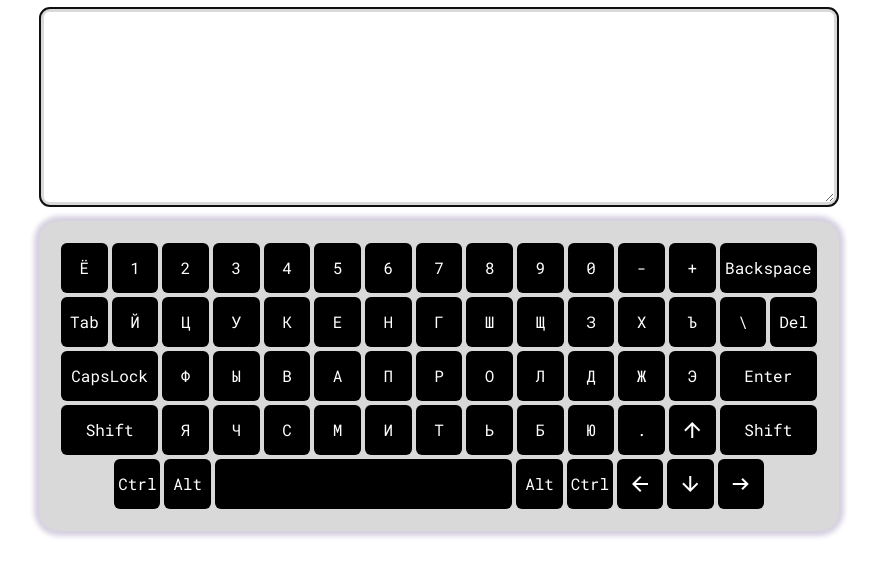
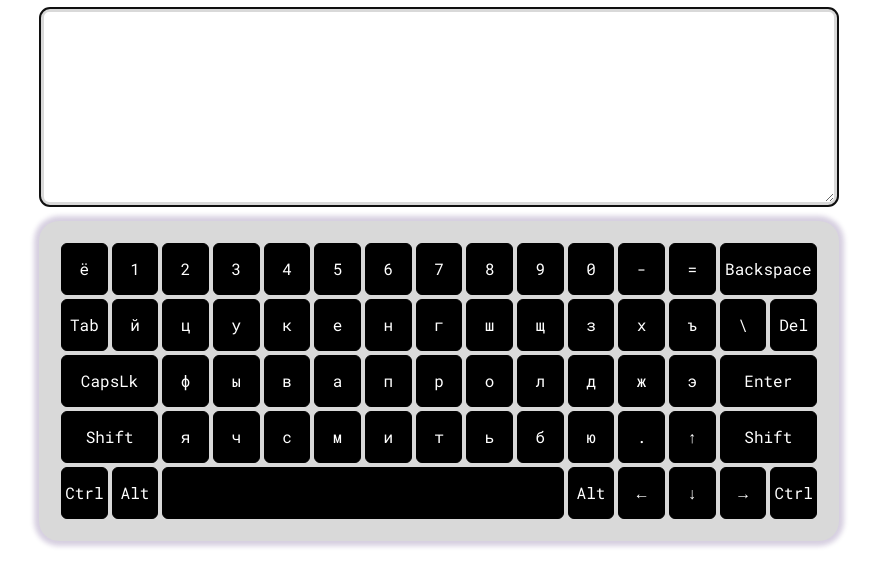
Before and after one commit to avmochkina/virtual-keyboard, a plain HTML site: page index.html in a window 1280 px wide. Shown: the part 160-746 px from the top of the page, without its empty margins (201-1078 px from the left). Drawn offline with nearby package versions, Linux system fonts and the light colour scheme.

Commit message:
feat: change the way of render keyboard

```diff
--- a/script.js
+++ b/script.js
@@ -25,89 +25,96 @@ container.appendChild(main);
 main.appendChild(textarea);
 textarea.focus();
 
+//EN-RU Btn
+const langBtn = {
+    keyRu: [
+        ['ё','1','2','3','4','5','6','7','8','9','0','-','=','Backspace'],
+        ['Tab','й','ц','у','к','е','н','г','ш','щ','з','х','ъ','\\','Del'],
+        ['CapsLk','ф','ы','в','а','п','р','о','л','д','ж','э','Enter'],
+        ['Shift','я','ч','с','м','и','т','ь','б','ю','.','↑','Shift'],
+        ['Ctrl','Alt',' ','Alt','←','↓','→','Ctrl'],
+    ],
+    keyRuShift: [
+        ['Ё', '!', '"', '№', ';', '%', ':', '?', '*', '(', ')', '_', '+', 'Backspace'],
+        ['Tab','Й','Ц','У','К','Е','Н','Г','Ш','Щ','З','Х','Ъ','\\','Del'],,
+        ['CapsLk','Ф','Ы','В','А','П','Р','О','Л','Д','Ж','Э','Enter'],
+        ['Shift','Я','Ч','С','М','И','Т','Ь','Б','Ю','.','↑','Shift'],
+        ['Ctrl','Alt',' ','Alt','←','↓','→','Ctrl'],
+    ],
+    keyEn: [
+        ['`','1','2','3','4','5','6','7','8','9','0','-','='],
+        ['Tab','q','w','e','r','t','y','u','i','o','p','[',']','\\','Del'],
+        ['CapsLk','a','s','d','f','g','h','j','k','l',';','\'','Enter'],
+        ['Shift','z','x','c','v','b','n','m',',','.','/','↑','Shift'],
+        ['Ctrl','Alt',' ','Alt','←','↓','→','Ctrl'],
+    ],
+    keyEnShift: [
+        ['~','!','@','#','$','%','^','&','*','(',')','_','+'],
+        ['Tab','Q','W','E','R','T','Y','U','I','O','P','{','}','|','Del'],
+        ['CapsLk','A','S','D','F','G','H','J','K','L',':','"','Enter'],
+        ['Shift','Z','X','C','V','B','N','M','<','>','?','↑','Shift'],
+        ['Ctrl','Alt',' ','Alt','←','↓','→','Ctrl'],
+    ]
+}
 //Keyboard
-const keyboardHtml =
-    `<div class="keyboard">
-        <div class="keyboard__line">
-            <div class="keyboard__btn" data-key="">Ё</div>
-            <div class="keyboard__btn" data-key="1">1</div>
-            <div class="keyboard__btn" data-key="2">2</div>
-            <div class="keyboard__btn" data-key="3">3</div>
-            <div class="keyboard__btn" data-key="4">4</div>
-            <div class="keyboard__btn" data-key="5">5</div>
-            <div class="keyboard__btn" data-key="6">6</div>
-            <div class="keyboard__btn" data-key="7">7</div>
-            <div class="keyboard__btn" data-key="8">8</div>
-            <div class="keyboard__btn" data-key="9">9</div>
-            <div class="keyboard__btn" data-key="0">0</div>
-            <div class="keyboard__btn" data-key="-">-</div>
-            <div class="keyboard__btn" data-key="+">+</div>
-            <div class="keyboard__btn keyboard__btn_l" data-key="Backspace">Backspace</div>
-        </div>
-        <div class="keyboard__line">
-            <div class="keyboard__btn keyboard__btn_m" data-key="Tab">Tab</div>
-            <div class="keyboard__btn" data-key="й">Й</div>
-            <div class="keyboard__btn" data-key="ц">Ц</div>
-            <div class="keyboard__btn" data-key="у">У</div>
-            <div class="keyboard__btn" data-key="к">К</div>
-            <div class="keyboard__btn" data-key="е">Е</div>
-            <div class="keyboard__btn" data-key="н">Н</div>
-            <div class="keyboard__btn" data-key="г">Г</div>
-            <div class="keyboard__btn" data-key="ш">Ш</div>
-            <div class="keyboard__btn" data-key="щ">Щ</div>
-            <div class="keyboard__btn" data-key="з">З</div>
-            <div class="keyboard__btn" data-key="х">Х</div>
-            <div class="keyboard__btn" data-key="ъ">Ъ</div>
-            <div class="keyboard__btn" data-key="\\">\\</div>
-            <div class="keyboard__btn" data-key="\\">Del</div>
-        </div>
-        <div class="keyboard__line">
-            <div class="keyboard__btn keyboard__btn_l" data-key="CapsLock">CapsLock</div>
-            <div class="keyboard__btn" data-key="ф">Ф</div>
-            <div class="keyboard__btn" data-key="ы">Ы</div>
-            <div class="keyboard__btn" data-key="в">В</div>
-            <div class="keyboard__btn" data-key="а">А</div>
-            <div class="keyboard__btn" data-key="п">П</div>
-            <div class="keyboard__btn" data-key="р">Р</div>
-            <div class="keyboard__btn" data-key="о">О</div>
-            <div class="keyboard__btn" data-key="л">Л</div>
-            <div class="keyboard__btn" data-key="д">Д</div>
-            <div class="keyboard__btn" data-key="ж">Ж</div>
-            <div class="keyboard__btn" data-key="э">Э</div>
-            <div class="keyboard__btn keyboard__btn_l" data-key="">Enter</div>
-        </div>
-        <div class="keyboard__line">
-            <div class="keyboard__btn keyboard__btn_l" data-key="Shift">Shift</div>
-            <div class="keyboard__btn" data-key="я">Я</div>
-            <div class="keyboard__btn" data-key="ч">Ч</div>
-            <div class="keyboard__btn" data-key="с">С</div>
-            <div class="keyboard__btn" data-key="м">М</div>
-            <div class="keyboard__btn" data-key="и">И</div>
-            <div class="keyboard__btn" data-key="т">Т</div>
-            <div class="keyboard__btn" data-key="ь">Ь</div>
-            <div class="keyboard__btn" data-key="б">Б</div>
-            <div class="keyboard__btn" data-key="ю">Ю</div>
-            <div class="keyboard__btn" data-key=".">.</div>
-            <div class="keyboard__btn" data-key=""><span class="material-symbols-outlined">
-            arrow_upward
-            </span></div>
-            <div class="keyboard__btn keyboard__btn_l" data-key="Shift">Shift</div>
-        </div>
-        <div class="keyboard__line keyboard__line_short">
-            <div class="keyboard__btn" data-key="Ctrl">Ctrl</div>
-            <div class="keyboard__btn" data-key="Alt">Alt</div>
-            <div class="keyboard__btn keyboard__btn_xl" data-key=" "></div>
-            <div class="keyboard__btn" data-key="Alt">Alt</div>
-            <div class="keyboard__btn" data-key="Ctrl">Ctrl</div>
-            <div class="keyboard__btn" data-key=""><span class="material-symbols-outlined">
-            arrow_back
-            </span></div>
-            <div class="keyboard__btn" data-key=""><span class="material-symbols-outlined">
-            arrow_downward
-            </span></div>
-            <div class="keyboard__btn" data-key=""><span class="material-symbols-outlined">
-            arrow_right_alt
-            </span></div>
-        </div>
-    </div>`
-main.insertAdjacentHTML('beforeend', keyboardHtml);
+function createKeyboard(langBtn,) {
+    let keyboardHtml = '<div class="keyboard">';
+    const rows = langBtn.keyRu.length;
+    for (let i = 0; i < rows; i++) {
+        keyboardHtml += '<div class="keyboard__line">';
+        let keys = langBtn.keyRu[i];
+        for (let j = 0; j < keys.length; j++) {
+            if (keys[j] === 'Backspace' || keys[j] === 'Enter' || keys[j] === 'Shift'|| keys[j] === 'CapsLk') {
+                keyboardHtml += '<div class="keyboard__btn keyboard__btn_l" data-key="' + keys[j] + '">' + keys[j] + '</div>';
+            }else if (keys[j] === 'Tab') {
+                keyboardHtml += '<div class="keyboard__btn keyboard__btn_m" data-key="' + keys[j] + '">' + keys[j] + '</div>';
+            }else if (keys[j] === ' ') {
+                keyboardHtml += '<div class="keyboard__btn keyboard__btn_xl" data-key="' + keys[j] + '">' + keys[j] + '</div>';;
+            }else {
+                keyboardHtml += '<div class="keyboard__btn" data-key="' + keys[j] + '">' + keys[j] + '</div>';
+
+            }
+        }
+        keyboardHtml += '</div>';
+    }
+    keyboardHtml += '</div>';
+    main.insertAdjacentHTML('beforeend', keyboardHtml);
+}
+createKeyboard(langBtn)
+init()
+function init() {
+
+    textarea.focus();
+
+    textarea.addEventListener('keydown', function(e) {
+        console.log(e.key)
+        const element = document.querySelector('[data-key="' + e.key + '"]');
+
+        if(element) {
+            element.classList.add('hint');
+        }})
+
+        const currentLetter = getCurrentLetter()
+    /*
+        if(e.key === currentLetter.label) {
+            letterId = letterId + 1;
+            update()
+        }else {
+            e.preventDefault();
+        }
+        if(currentLineNumber !== getCurrentLineNumber()) {
+            inputElement.value = '';
+            e.preventDefault();
+        }
+    })
+
+    textarea.addEventListener('keyup', function(e) {
+        const element = document.querySelector('[data-key="' + e.key + '"]');
+        element.classList.remove('hint');
+    })
+*/
+}
+
+function getCurrentLetter() {
+
+}
--- a/style.css
+++ b/style.css
@@ -67,7 +67,7 @@ body {
     line-height: 42px;
     font-size: 16px;
     border-radius: 6px;
-    border: none;
+    border: 1px solid black;
     color: #ffffff;
     background-color: black;
     display: flex;
@@ -77,10 +77,34 @@ body {
     padding: 4px;
 }
 
+.keyboard__btn:active {
+    background-color: #d9d9d9;
+    color: black;
+    border: 1px solid black;
+}
+
 .keyboard__btn_xl {
-    grid-column: span 6;
+    grid-column: span 8;
 }
 
 .keyboard__btn_l {
     grid-column: span 2;
 }
+
+@media screen and (max-width: 600px) {
+    .keyboard__line {
+      grid-template-columns: repeat(auto-fit, minmax(30px, 1fr));
+    }
+}
+
+@media screen and (min-width: 601px) and (max-width: 900px) {
+    .keyboard__line {
+      grid-template-columns: repeat(auto-fit, minmax(40px, 1fr));
+    }
+}
+
+@media screen and (min-width: 901px) {
+    .keyboard__line {
+      grid-template-columns: repeat(auto-fit, minmax(50px, 1fr));
+    }
+}
```
